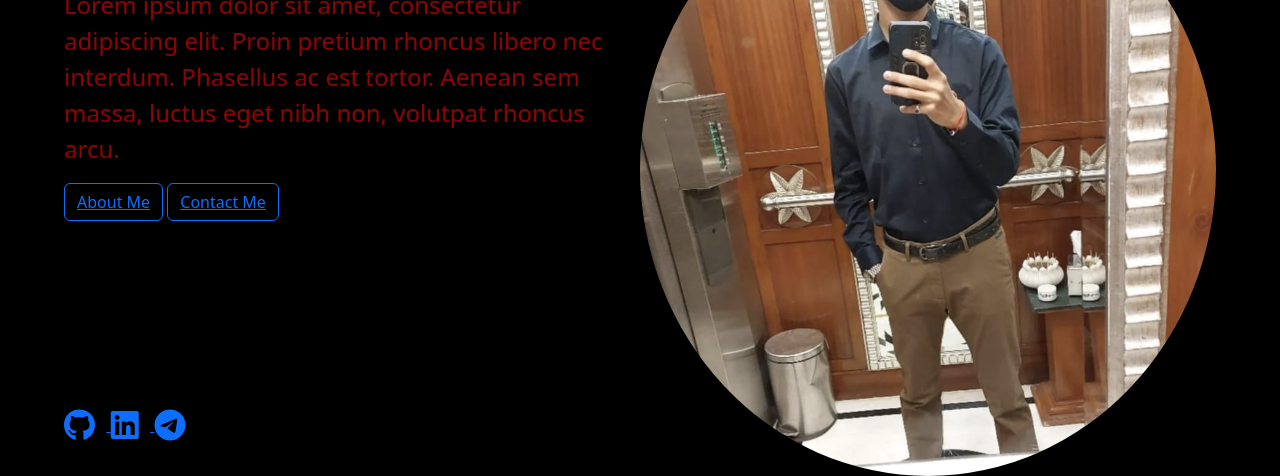
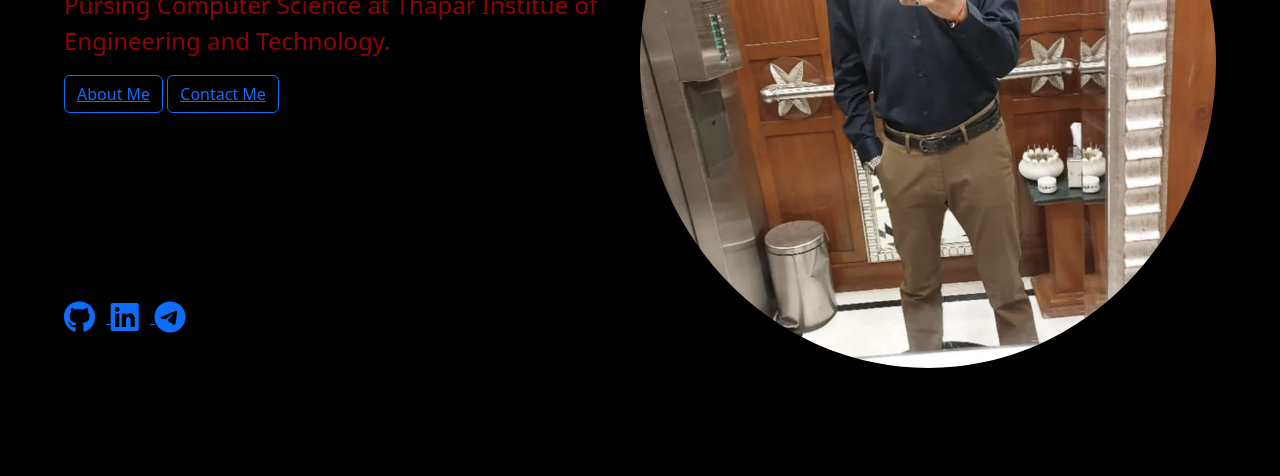
Before and after one commit to VIVU2003/Portfolio, a plain HTML site: page index.html in a window 1280 px wide. Shown: the part 405-881 px from the top of the page. After the commit the page ends 800 px from the top, so only its background shows below. Drawn offline with nearby package versions, Linux system fonts and the light colour scheme.

Commit message:
Update index.html

```diff
--- a/index.html
+++ b/index.html
@@ -47,7 +47,7 @@
    <div class="content">
     <h1 class="big-heading">Hi, I'm Vivek</h1>
     <h2 class="small-heading">Web Developer</h2>
-    <p class="text">Lorem ipsum dolor sit amet, consectetur adipiscing elit. Proin pretium rhoncus libero nec interdum. Phasellus ac est tortor. Aenean sem massa, luctus eget nibh non, volutpat rhoncus arcu.</p>
+    <p class="text">Pursing Computer Science at Thapar Institue of Engineering and Technology.</p>
     <button class="btn btn-outline-primary"><a href="./about.html">About Me</a>
     </button>
     <button class="btn btn-outline-primary"><a href="./contact.html">Contact Me</a></button>
```
